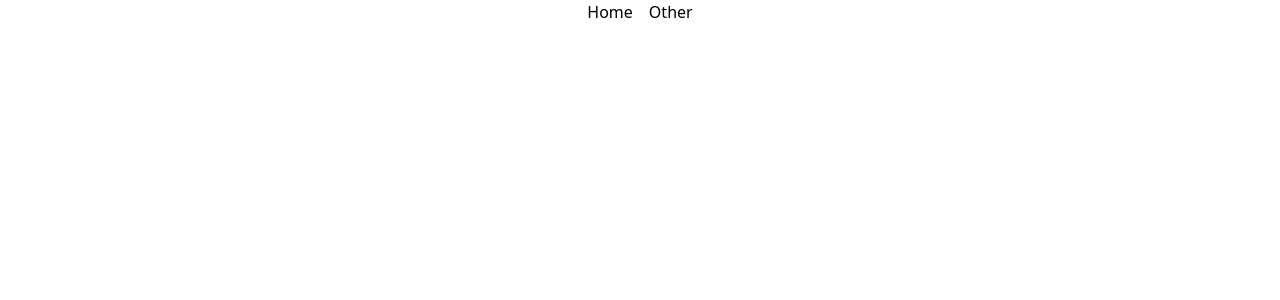
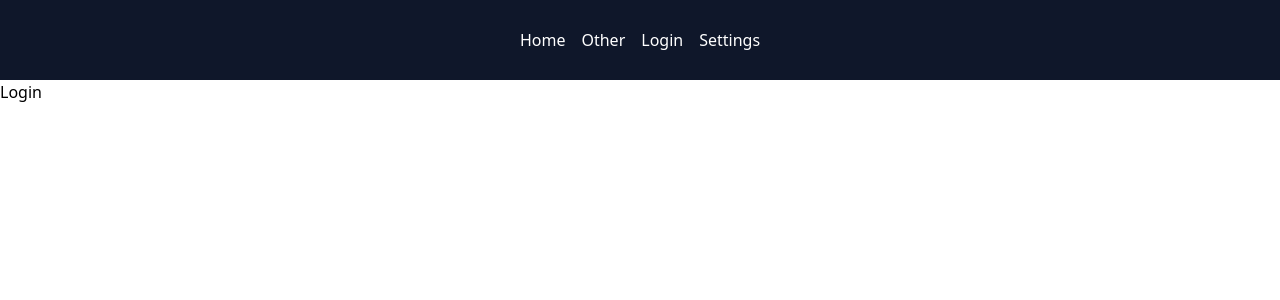
Before and after one commit to SPARTANxABG/project5, a Vue app: page /login in a window 1280 px wide. Before the commit this address had no page. Shown: the top 300 px of the page. Built offline with nearby package versions, Linux system fonts and the light colour scheme.

Commit message:
nav bar done

```diff
--- a/src/components/NavMenu.vue
+++ b/src/components/NavMenu.vue
@@ -1,11 +1,13 @@
 <template>
-  <nav>
-    <RouterLink to="/">Home</RouterLink>
-    <RouterLink to="/other">Other</RouterLink>
+  <nav class="bg-slate-900 h-20 items-center text-white flex justify-center space-x-4">
+    <RouterLink :to="{name: 'Home'}">Home</RouterLink>
+    <RouterLink :to="{name: 'Other'}">Other</RouterLink>
+    <RouterLink :to="{name: 'LoginPage'}">Login</RouterLink>
+    <RouterLink :to="{name: 'SettingsPage'}">Settings</RouterLink>
   </nav>
 </template>
 
-<style lang="postcss" scoped>
+<!-- <style lang="postcss" scoped>
 nav {
   @apply flex justify-center space-x-4;
 
@@ -13,4 +15,4 @@
     @apply underline underline-offset-4;
   }
 }
-</style>
+</style> -->
--- /dev/null
+++ b/src/views/CardDetails.vue
@@ -0,0 +1,4 @@
+<template>
+    Card Details
+
+</template>
--- /dev/null
+++ b/src/views/LoginPage.vue
@@ -0,0 +1,4 @@
+<template>
+    Login
+
+</template>
--- /dev/null
+++ b/src/views/SettingsPage.vue
@@ -0,0 +1,4 @@
+<template>
+    Settings
+
+</template>
```
Also changed, not shown: src/router.js (+7 -0 lines).
